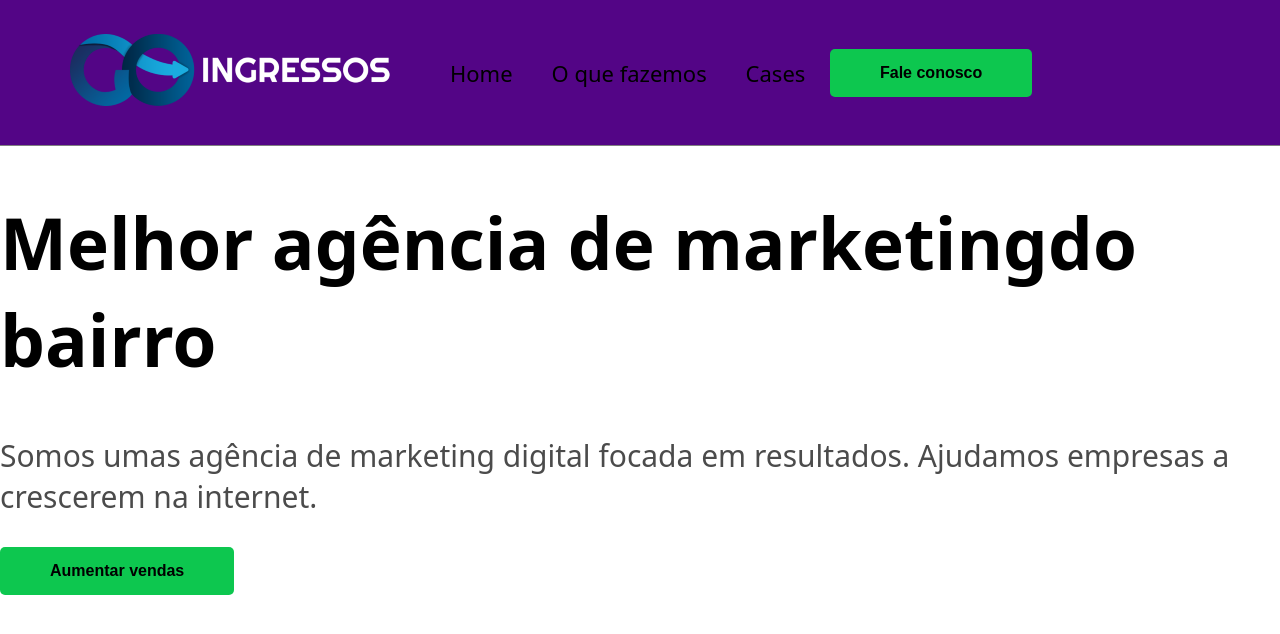
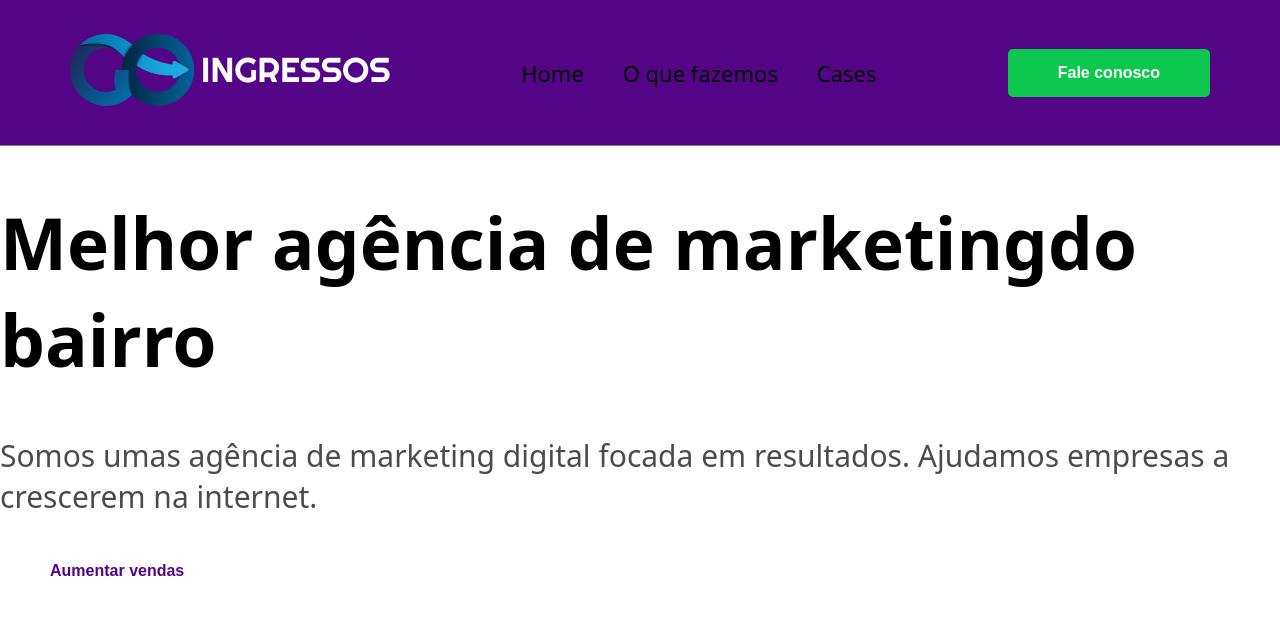
Before and after one commit to Bascratki/aprendendo_php, a Next.js app in the folder next.js/projeto_completo/: page / in a window 1280 px wide. Shown: the top 634 px of the page. Built offline with nearby package versions, Linux system fonts and the light colour scheme.

Commit message:
Atualização de botões, e conteúdo da página

```diff
--- a/next.js/projeto_completo/components/button/button.module.scss
+++ b/next.js/projeto_completo/components/button/button.module.scss
@@ -2,9 +2,18 @@
 
 .button {
 	padding: 15px 50px;
-	background-color: $green-color;
 	border-radius: 5px;
 	font-size: 16px;
 	font-weight: bold;
 	border: none;
+
+	&.primary {
+		background-color: $green-color;
+		color: $white-color;
+	}
+
+	&.secundary {
+		background-color: $white-color;
+		color: $purple-color;
+	}
 }
--- a/next.js/projeto_completo/components/button/index.jsx
+++ b/next.js/projeto_completo/components/button/index.jsx
@@ -6,8 +6,17 @@ import Styles from './button.module.scss'
  * kind: "primary" | "secondary"
  */
 
-const Button = ({title, kind}) => {
-    return <button className={Styles.button}>{title}</button>
+const Button = ({ title, kind }) => {
+	const generationClassByKind = () => {
+		if (kind === 'secundary') return Styles.secundary
+
+		return Styles.primary
+	}
+	return (
+		<button className={`${Styles.button} ${generationClassByKind()}`}>
+			{title}
+		</button>
+	)
 }
 
-export default Button;
+export default Button
--- a/next.js/projeto_completo/components/header/header.module.scss
+++ b/next.js/projeto_completo/components/header/header.module.scss
@@ -5,8 +5,7 @@
 	width: auto;
 	background-color: $purple-color;
 	border-bottom: 0.5px solid $gray-color;
-	display: grid;
-	grid-template-columns: repeat(3, 1fr);
+	display: flex;
 	align-items: center;
 	justify-content: space-between;
 }
--- a/next.js/projeto_completo/components/welcome/index.jsx
+++ b/next.js/projeto_completo/components/welcome/index.jsx
@@ -1,15 +1,23 @@
-import Styles from './welcome.module.scss';
-import Button from '../button/index';
+import Styles from './welcome.module.scss'
+import Button from '../button/index'
 
 const Welcome = () => {
-    return <div className={Styles.container}>
-        <div className={Styles.text}>
-            <h1>Melhor agência de marketingdo bairro</h1>
-            <p>Somos umas agência de marketing digital focada em resultados. Ajudamos empresas a crescerem na internet.</p>
-            <Button title='Aumentar vendas' />
-        </div>
-        <div className={Styles.imges}></div>
-    </div>
+	return (
+		<div className={Styles.container}>
+			<div className={Styles.text}>
+				<h1>Melhor agência de marketingdo bairro</h1>
+				<p>
+					Somos umas agência de marketing digital focada em resultados. Ajudamos
+					empresas a crescerem na internet.
+				</p>
+				<Button
+					title='Aumentar vendas'
+					kind='secundary'
+				/>
+			</div>
+			<div className={Styles.image}></div>
+		</div>
+	)
 }
 
-export default Welcome;
+export default Welcome
--- a/next.js/projeto_completo/styles/globals.scss
+++ b/next.js/projeto_completo/styles/globals.scss
@@ -14,13 +14,3 @@ a {
 * {
 	box-sizing: border-box;
 }
-
-@media (prefers-color-scheme: dark) {
-	html {
-		color-scheme: dark;
-	}
-	body {
-		color: white;
-		background-color: black;
-	}
-}
```
Also changed, not shown: next.js/projeto_completo/components/welcome/welcome.module.scss (indentation only).
